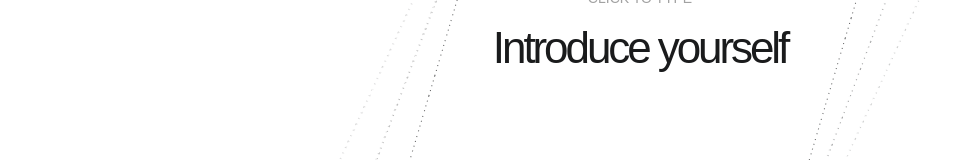
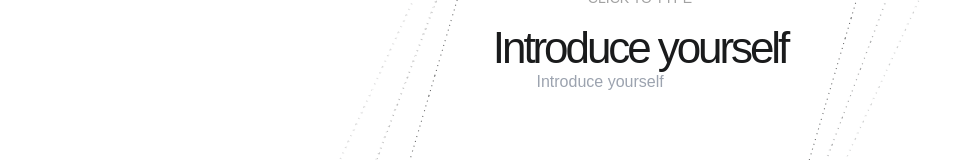
Before and after one commit to victor-alvescv/test-skinstric, a Next.js app: page /introduction in a window 1280 px wide. Shown: the part 343-503 px from the top of the page, without its empty margins (0-971 px from the left). Built offline with nearby package versions, Linux system fonts and the light colour scheme.

Commit message:
Input field - update

```diff
--- a/app/(pages)/introduction/page.js
+++ b/app/(pages)/introduction/page.js
@@ -49,6 +49,7 @@ function Introduction() {
                         <input
                             id="inputField"
                             type="text"
+                            placeholder="Introduce yourself"
                             onFocus={() => setIsFocused(true)}
                             onBlur={() => setIsFocused(false)} // to show label again when input is not focused
                         />
@@ -58,7 +59,7 @@ function Introduction() {
             </div>
 
             <div className='items-center flex "mt-auto'>
-                <div className="">
+                <div className="mr-auto flex-none flex-shrink basis-1/4 pr-2.5 text-color-color">
                     <button>
                          <span></span>
                     </button>
--- a/app/globals.css
+++ b/app/globals.css
@@ -6,6 +6,7 @@
   --background: #ffffff;
   --foreground: #171717;
   --offset-x: 32px;
+  --color: #1a1b1c;
 }
 
 html,
```
